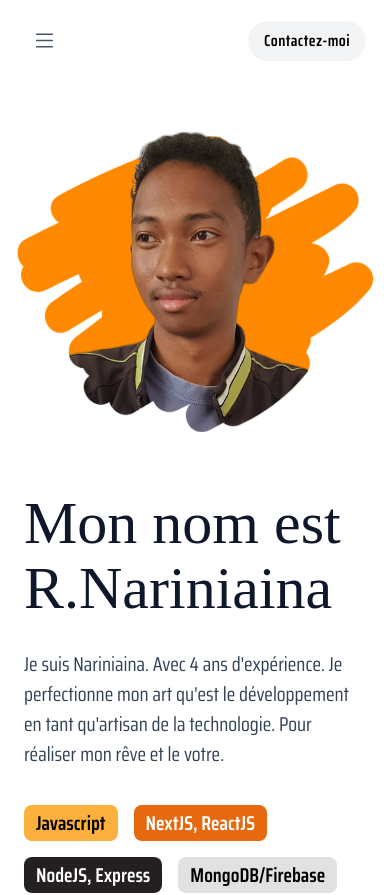
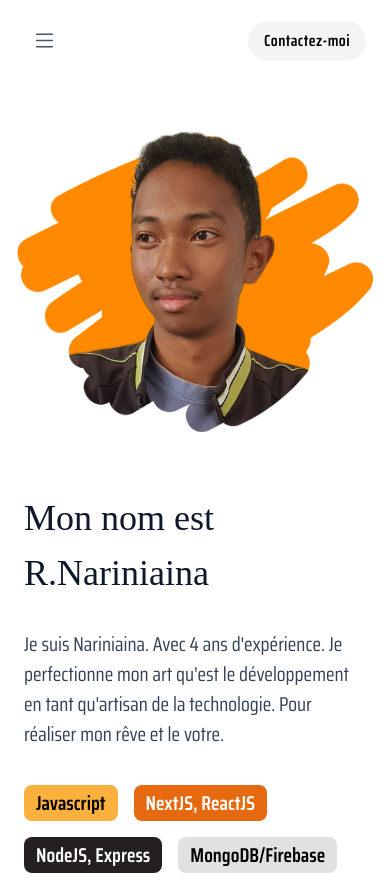
Before and after one commit to Nariniaina/nariniaina-portfolio-nextjs, a Next.js app: page / in a window 390 px wide. Shown: the top 895 px of the page. Built offline with nearby package versions, Linux system fonts and the light colour scheme; a web font is replaced by a local one.

Commit message:
fix meta and title responsivity

```diff
--- a/pages/index.js
+++ b/pages/index.js
@@ -9,6 +9,12 @@ export default function Home() {
         <meta property="og:title" content="Nariniaina portfolio" />
         <meta
           property="og:description"
+          content="Je suis Nariniaina. Avec 4 ans d'expérience. Je perfectionne mon
+          art qu'est le développement en tant qu'artisan de la
+          technologie."
+        />
+        <meta
+          name="description"
           content="Je suis Nariniaina. Avec 4 ans d'expérience. Je perfectionne mon
           art qu'est le développement en tant qu'artisan de la
           technologie."
@@ -61,7 +67,7 @@ export default function Home() {
         <div className="grid grid-cols-2 lg:flex-row max-w-7xl mx-auto w-full">
           <div className="col-span-2 lg:col-span-1 order-1 lg:order-none mt-5 lg:mt-[55px] px-6">
             <div className="flex flex-col justify-center lg:justify-start lg:max-w-xl">
-              <h1 className="leading-[65px] title-font text-6xl text-slate-900 break-words">
+              <h1 className="leading-[55px] sm:leading-[65px] title-font transition-all ease-in-out duration-500 text-4xl sm:text-6xl text-slate-900 break-words">
                 Mon nom est R.Nariniaina
               </h1>
               <p className="mt-7 text-xl leading-[30px] text-slate-700">
```
